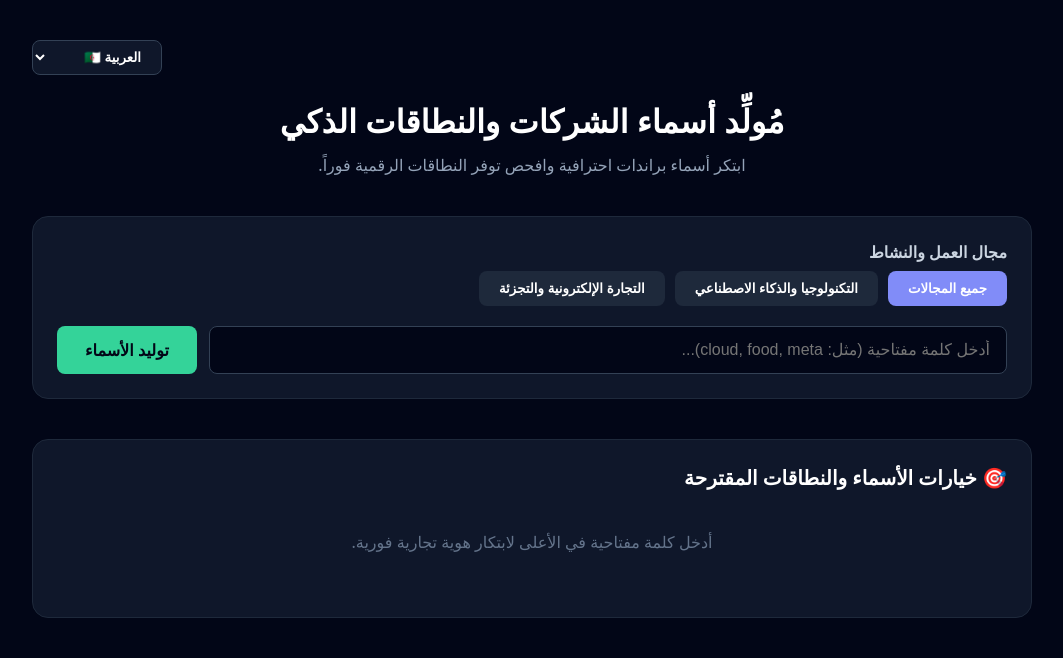
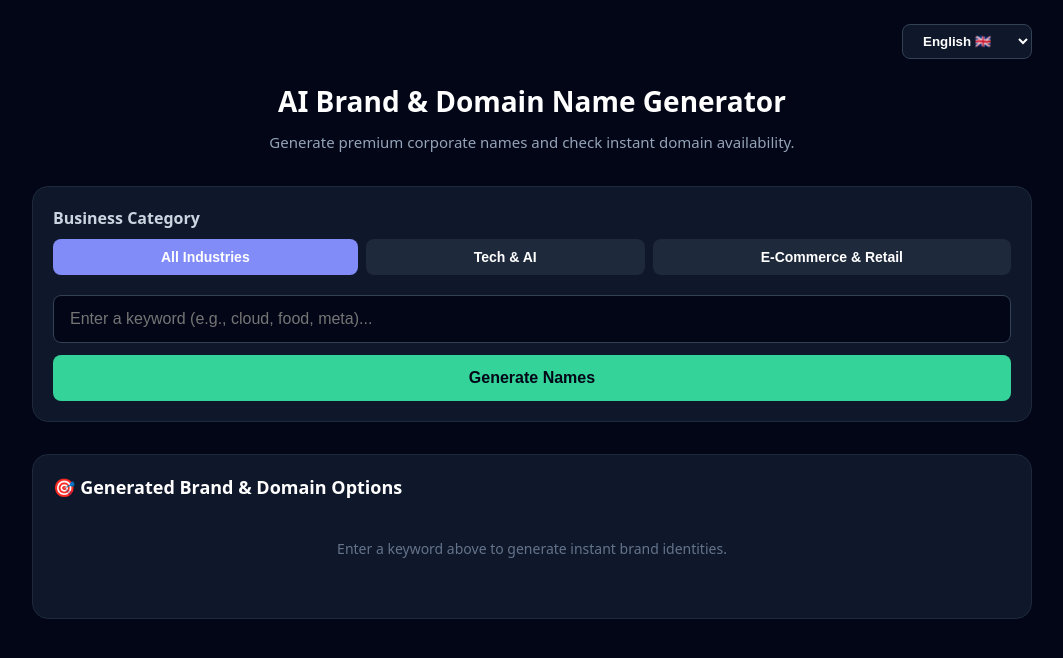
Before and after one commit to dixt219-dev/domain-hub-platform, a Next.js app: page / in a window 1280 px wide. Shown: the top 658 px of the page, without its empty margins (108-1171 px from the left). Built offline with nearby package versions, Linux system fonts and the light colour scheme.

Commit message:
Update page.js

```diff
--- a/app/page.js
+++ b/app/page.js
@@ -1,10 +1,9 @@
-
 'use client';
 
 import { useState } from 'react';
 
 // ==========================================
-// محرك الخوارزميات الحقيقي (مدمج داخلياً لمنع أخطاء المسارات)
+// محرك الخوارزميات الحقيقي
 // ==========================================
 function generateBrandNamesInternal(keyword, category = 'all') {
   if (!keyword) return [];
@@ -120,7 +119,7 @@ const translations = {
 // المكون الرئيسي للواجهة
 // ==========================================
 export default function BrandGeneratorPage() {
-  const [lang, setLang] = useState('ar'); // افتراضي عربي
+  const [lang, setLang] = useState('en'); // تم التغيير إلى الإنجليزية كخيار افتراضي أول
   const [keyword, setKeyword] = useState('');
   const [category, setCategory] = useState('all');
   const [results, setResults] = useState([]);
@@ -130,48 +129,57 @@ export default function BrandGeneratorPage() {
   const handleGenerate = (e) => {
     e.preventDefault();
     if (!keyword.trim()) return;
-    // استدعاء الدالة الداخلية مباشرة بدون اعتمادات خارجية
     const data = generateBrandNamesInternal(keyword, category);
     setResults(data);
   };
 
   return (
-    <main style={{ padding: '40px 24px', fontFamily: 'system-ui, sans-serif', backgroundColor: '#020617', color: '#f8fafc', minHeight: '100vh', direction: lang === 'ar' ? 'rtl' : 'ltr' }}>
+    <main style={{ padding: '24px 16px', fontFamily: 'system-ui, sans-serif', backgroundColor: '#020617', color: '#f8fafc', minHeight: '100vh', direction: lang === 'ar' ? 'rtl' : 'ltr' }}>
       <div style={{ maxWidth: '1000px', margin: '0 auto' }}>
 
         {/* شريط تغيير اللغة */}
         <div style={{ display: 'flex', justifyContent: 'flex-end', marginBottom: '24px' }}>
           <select value={lang} onChange={(e) => setLang(e.target.value)} style={{ padding: '8px 16px', backgroundColor: '#0f172a', color: '#fff', border: '1px solid #334155', borderRadius: '8px', cursor: 'pointer', fontWeight: '600' }}>
+            <option value="en">English 🇬🇧</option>
             <option value="ar">العربية 🇩🇿</option>
-            <option value="en">English 🇬🇧</option>
             <option value="fr">Français 🇫🇷</option>
           </select>
         </div>
 
         {/* العنوان */}
-        <header style={{ textAlign: 'center', marginBottom: '40px' }}>
-          <h1 style={{ fontSize: '32px', fontWeight: '800', color: '#fff', marginBottom: '12px' }}>{t.title}</h1>
-          <p style={{ color: '#94a3b8', fontSize: '16px', margin: 0 }}>{t.sub}</p>
+        <header style={{ textAlign: 'center', marginBottom: '32px' }}>
+          <h1 style={{ fontSize: '28px', fontWeight: '800', color: '#fff', marginBottom: '12px', lineHeight: '1.3' }}>{t.title}</h1>
+          <p style={{ color: '#94a3b8', fontSize: '15px', margin: 0, lineHeight: '1.5' }}>{t.sub}</p>
         </header>
 
-        {/* صندوق الإدخال والتحكم */}
-        <section style={{ backgroundColor: '#0f172a', border: '1px solid #1e293b', borderRadius: '16px', padding: '24px', marginBottom: '40px' }}>
+        {/* صندوق الإدخال والتحكم المعدل ليكون متجاوباً تماماً مع الهاتف */}
+        <section style={{ backgroundColor: '#0f172a', border: '1px solid #1e293b', borderRadius: '16px', padding: '20px', marginBottom: '32px' }}>
           <form onSubmit={handleGenerate} style={{ display: 'flex', flexDirection: 'column', gap: '20px' }}>
 
             <div>
-              <label style={{ display: 'block', marginBottom: '8px', fontWeight: '600', color: '#cbd5e1' }}>{t.category}</label>
-              <div style={{ display: 'flex', gap: '10px', flexWrap: 'wrap' }}>
+              <label style={{ display: 'block', marginBottom: '10px', fontWeight: '600', color: '#cbd5e1' }}>{t.category}</label>
+              <div style={{ display: 'flex', gap: '8px', flexWrap: 'wrap' }}>
                 {['all', 'tech', 'commerce'].map((cat) => (
-                  <button key={cat} type="button" onClick={() => setCategory(cat)} style={{ padding: '10px 20px', backgroundColor: category === cat ? '#818cf8' : '#1e293b', color: '#fff', border: 'none', borderRadius: '8px', cursor: 'pointer', fontWeight: '600', transition: 'background-color 0.2s' }}>
+                  <button key={cat} type="button" onClick={() => setCategory(cat)} style={{ padding: '10px 16px', backgroundColor: category === cat ? '#818cf8' : '#1e293b', color: '#fff', border: 'none', borderRadius: '8px', cursor: 'pointer', fontWeight: '600', fontSize: '14px', flex: '1 1 auto', minWidth: '120px', transition: 'background-color 0.2s' }}>
                     {t[cat]}
                   </button>
                 ))}
               </div>
             </div>
 
-            <div style={{ display: 'flex', gap: '12px', flexWrap: 'wrap' }}>
-              <input type="text" value={keyword} onChange={(e) => setKeyword(e.target.value)} placeholder={t.placeholder} style={{ flex: 1, minWidth: '280px', padding: '14px 16px', backgroundColor: '#020617', border: '1px solid #334155', borderRadius: '8px', color: '#fff', fontSize: '16px', outline: 'none' }} />
-              <button type="submit" style={{ padding: '14px 28px', backgroundColor: '#34d399', color: '#020617', border: 'none', borderRadius: '8px', fontSize: '16px', fontWeight: '700', cursor: 'pointer' }}>
+            {/* الحقول مرتبة بشكل مرن يمنع خروجها من الهاتف */}
+            <div style={{ display: 'flex', flexDirection: 'column', gap: '12px' }}>
+              <input
+                type="text"
+                value={keyword}
+                onChange={(e) => setKeyword(e.target.value)}
+                placeholder={t.placeholder}
+                style={{ width: '100%', boxSizing: 'border-box', padding: '14px 16px', backgroundColor: '#020617', border: '1px solid #334155', borderRadius: '8px', color: '#fff', fontSize: '16px', outline: 'none' }}
+              />
+              <button
+                type="submit"
+                style={{ width: '100%', boxSizing: 'border-box', padding: '14px 28px', backgroundColor: '#34d399', color: '#020617', border: 'none', borderRadius: '8px', fontSize: '16px', fontWeight: '700', cursor: 'pointer' }}
+              >
                 {t.btnGenerate}
               </button>
             </div>
@@ -180,30 +188,30 @@ export default function BrandGeneratorPage() {
         </section>
 
         {/* مخرجات التوليد */}
-        <section style={{ backgroundColor: '#0f172a', border: '1px solid #1e293b', borderRadius: '16px', padding: '24px' }}>
-          <h2 style={{ fontSize: '20px', fontWeight: '700', color: '#fff', marginTop: 0, marginBottom: '20px' }}>{t.tableTitle}</h2>
+        <section style={{ backgroundColor: '#0f172a', border: '1px solid #1e293b', borderRadius: '16px', padding: '20px' }}>
+          <h2 style={{ fontSize: '18px', fontWeight: '700', color: '#fff', marginTop: 0, marginBottom: '20px' }}>{t.tableTitle}</h2>
 
           {results.length === 0 ? (
-            <p style={{ color: '#64748b', textAlign: 'center', margin: '40px 0' }}>{t.noData}</p>
+            <p style={{ color: '#64748b', textAlign: 'center', margin: '40px 0', fontSize: '14px' }}>{t.noData}</p>
           ) : (
-            <div style={{ overflowX: 'auto' }}>
-              <table style={{ width: '100%', borderCollapse: 'collapse', textAlign: lang === 'ar' ? 'right' : 'left' }}>
+            <div style={{ overflowX: 'auto', WebkitOverflowScrolling: 'touch' }}>
+              <table style={{ width: '100%', borderCollapse: 'collapse', textAlign: lang === 'ar' ? 'right' : 'left', minWidth: '500px' }}>
                 <thead>
-                  <tr style={{ borderBottom: '1px solid #1e293b', color: '#64748b', fontSize: '13px', textTransform: 'uppercase' }}>
-                    <th style={{ padding: '12px 16px' }}>{t.thBrand}</th>
-                    <th style={{ padding: '12px 16px' }}>{t.thDomain}</th>
-                    <th style={{ padding: '12px 16px' }}>{t.thPrice}</th>
+                  <tr style={{ borderBottom: '1px solid #1e293b', color: '#64748b', fontSize: '12px', textTransform: 'uppercase' }}>
+                    <th style={{ padding: '12px 8px' }}>{t.thBrand}</th>
+                    <th style={{ padding: '12px 8px' }}>{t.thDomain}</th>
+                    <th style={{ padding: '12px 8px' }}>{t.thPrice}</th>
                   </tr>
                 </thead>
                 <tbody>
                   {results.map((item, index) => (
-                    <tr key={index} style={{ borderBottom: '1px solid #1e293b', fontSize: '15px' }}>
-                      <td style={{ padding: '16px', fontWeight: '700', color: '#fff' }}>
+                    <tr key={index} style={{ borderBottom: '1px solid #1e293b', fontSize: '14px' }}>
+                      <td style={{ padding: '14px 8px', fontWeight: '700', color: '#fff' }}>
                         {item.name}
-                        {item.premium && <span style={{ fontSize: '11px', backgroundColor: '#ca8a04', color: '#fff', padding: '2px 6px', borderRadius: '4px', marginInlineStart: '8px', fontWeight: 'normal' }}>{t.premium}</span>}
+                        {item.premium && <span style={{ fontSize: '10px', backgroundColor: '#ca8a04', color: '#fff', padding: '2px 4px', borderRadius: '4px', marginInlineStart: '6px', fontWeight: 'normal', display: 'inline-block' }}>{t.premium}</span>}
                       </td>
-                      <td style={{ padding: '16px', color: '#818cf8', fontFamily: 'monospace' }}>{item.domain}</td>
-                      <td style={{ padding: '16px', color: '#34d399', fontWeight: '600' }}>${item.price}</td>
+                      <td style={{ padding: '14px 8px', color: '#818cf8', fontFamily: 'monospace' }}>{item.domain}</td>
+                      <td style={{ padding: '14px 8px', color: '#34d399', fontWeight: '600' }}>${item.price}</td>
                     </tr>
                   ))}
                 </tbody>
```
